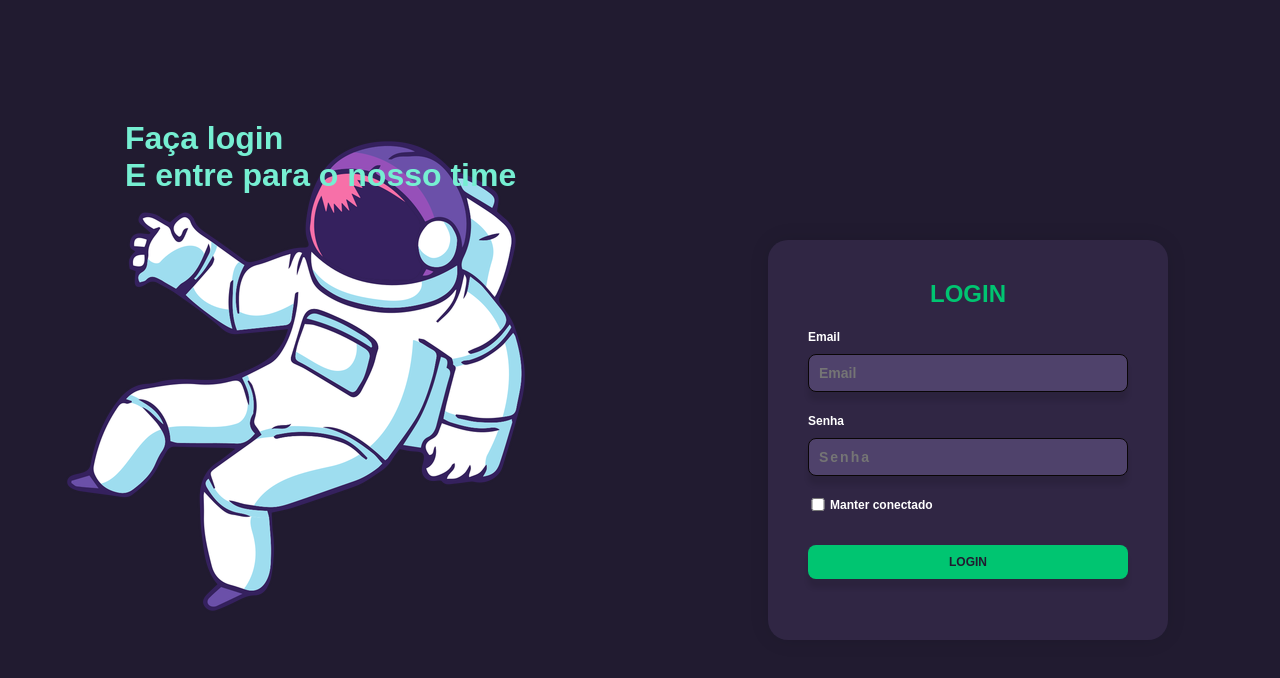
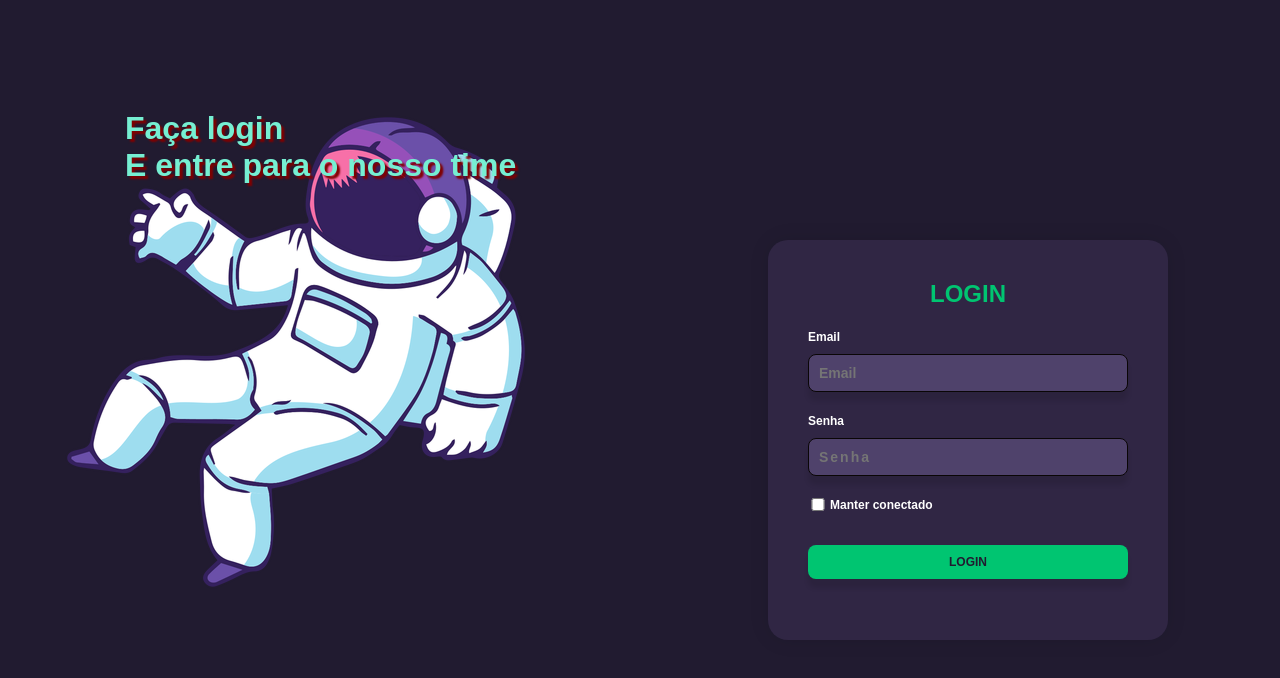
Before and after one commit to luarxx/Projeto-Tela-de-Login-dark, a plain HTML site: page index.html in a window 1280 px wide. Drawn offline with Linux system fonts and the light colour scheme.

Commit message:
Add documentation

```diff
--- a/css/style.css
+++ b/css/style.css
@@ -17,6 +17,8 @@ body {
     padding-right: 25px;
 }
 
+/* Cabeçalho */
+
 .row {
     width: 50%;
     display: flex;
@@ -24,16 +26,19 @@ body {
     justify-content: space-between;
     flex-wrap: wrap;
     position: relative;
-    top: 120px;
+    top: 110px;
     left: 100px;
+
 }
 
 .row h1 {
     font-size: 2rem;
     color: #76EFD2;
     font-weight: 600;
-    margin-bottom: 80px;
+    text-shadow: 3px 3px 2px rgba(128, 0, 0, 1);
 }
+
+/* Painel de login */
 
 .container-login {
     position: absolute;
@@ -123,7 +128,7 @@ img {
     object-fit: cover;
     z-index: -1;
     position: absolute;
-    top: 15%;
+    top: 12%;
     left: 40px;
     bottom: 0px;
 }
--- a/index.html
+++ b/index.html
@@ -14,9 +14,11 @@
     <div class="main">
         <div class="container">
             <div class="row">
+                <!-- Cabeçalho -->
                 <h1>Faça login <br> E entre para o nosso time</h1>
             </div>
             <div class="container-login">
+                <!-- Painel de login -->
                 <div class="login">
                     <h2>LOGIN</h2>
                     <label for="">Email</label>
@@ -30,7 +32,7 @@
             </div>
         </div>
     </div>
-    <img src="imgs/506b575739e90613428cdb399175e2c8-desenho-de-astronauta-espacial.png" alt="">
+    <img src="imgs/506b575739e90613428cdb399175e2c8-desenho-de-astronauta-espacial.png" alt=""> <!-- Imagem de fundo -->
 </body>
 
 </html>
```
